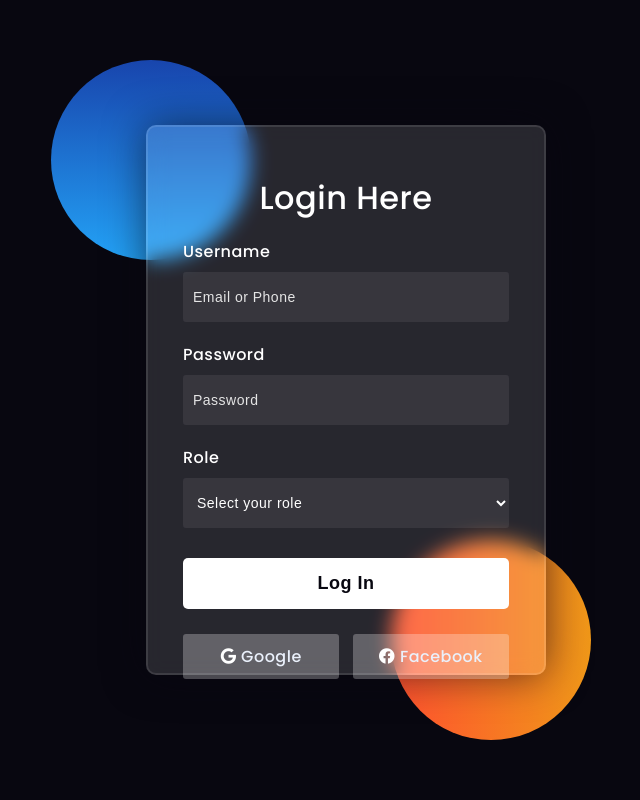
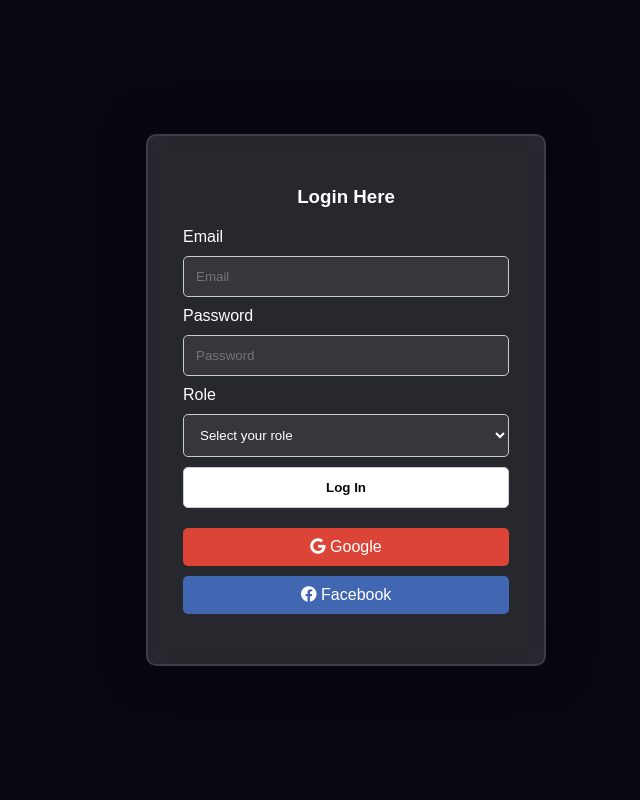
Before and after one commit to MustafaNazir11/ASEP-2, a Flask app: page /login in a window 1280 px wide. Shown: the whole page, without its empty margins (294-934 px from the left). Run offline with Flask 3, Linux system fonts and the light colour scheme; some libraries are stand-ins or nearby versions.

Commit message:
Firebase authentication,name changes

```diff
--- a/app.py
+++ b/app.py
@@ -36,7 +36,7 @@ def login():
 
 @app.route("/admin")
 def admin():
-    return render_template("Admin.html")
+    return render_template("admin-dashboard.html")
 
 @app.route("/dashboard")
 def dashboard():
--- a/static/js/login.js
+++ b/static/js/login.js
@@ -1,18 +1,93 @@
-document.getElementById('login-form').addEventListener('submit', function (e) {
-  e.preventDefault();
+document.addEventListener('DOMContentLoaded', () => {
+    const loginForm = document.getElementById('login-form');
+    const loginError = document.getElementById('login-error');
+    const googleLoginBtn = document.getElementById('google-login');
+    const facebookLoginBtn = document.getElementById('facebook-login');
 
-  const username = document.getElementById('username').value.trim();
-  const password = document.getElementById('password').value.trim();
-  const role = document.getElementById('role').value;
+    // Email/password login
+    loginForm.addEventListener('submit', async (e) => {
+        e.preventDefault();
 
-  const adminCreds = { username: 'admin', password: 'admin123' };
-  const studentCreds = { username: 'student', password: 'student123' };
+        const email = loginForm['email'].value;
+        const password = loginForm['password'].value;
+        const role = loginForm['role'].value;
 
-  if (role === 'admin' && username === adminCreds.username && password === adminCreds.password) {
-    window.location.href = '/admin';
-  } else if (role === 'student' && username === studentCreds.username && password === studentCreds.password) {
-    window.location.href = '/exam';
-  } else {
-    document.getElementById('login-error').innerText = 'Invalid credentials or role selected.';
-  }
+        // Basic validation
+        if (!role) {
+            showError('Please select your role');
+            return;
+        }
+
+        try {
+            // Firebase authentication
+            const userCredential = await auth.signInWithEmailAndPassword(email, password);
+            const user = userCredential.user;
+
+            console.log('User logged in:', user);
+
+            // Redirect based on role
+            if (role === 'admin') {
+                window.location.href = '/admin-dashboard.html';  // Redirect to admin dashboard
+            } else {
+                window.location.href = '/dashboard.html';  // Redirect to student dashboard
+            }
+        } catch (error) {
+            console.error('Login error:', error);
+            showError(getUserFriendlyError(error.code));
+        }
+    });
+
+    // Google login
+    googleLoginBtn.addEventListener('click', async () => {
+        try {
+            const provider = new firebase.auth.GoogleAuthProvider();
+            const result = await auth.signInWithPopup(provider);
+            console.log('Google login success:', result.user);
+
+            // For social logins, you might want to check the role in your database
+            // For now, redirecting to student dashboard
+            window.location.href = '/dashboard.html';
+        } catch (error) {
+            console.error('Google login error:', error);
+            showError(getUserFriendlyError(error.code));
+        }
+    });
+
+    // Facebook login
+    facebookLoginBtn.addEventListener('click', async () => {
+        try {
+            const provider = new firebase.auth.FacebookAuthProvider();
+            const result = await auth.signInWithPopup(provider);
+            console.log('Facebook login success:', result.user);
+
+            // For social logins, you might want to check the role in your database
+            // For now, redirecting to student dashboard
+            window.location.href = '/dashboard.html';
+        } catch (error) {
+            console.error('Facebook login error:', error);
+            showError(getUserFriendlyError(error.code));
+        }
+    });
+
+    function showError(message) {
+        loginError.textContent = message;
+        loginError.style.display = 'block';
+
+        setTimeout(() => {
+            loginError.style.display = 'none';
+        }, 5000);
+    }
+
+    function getUserFriendlyError(errorCode) {
+        switch (errorCode) {
+            case 'auth/invalid-email': return 'Invalid email address.';
+            case 'auth/user-disabled': return 'This account has been disabled.';
+            case 'auth/user-not-found': return 'No account found with this email.';
+            case 'auth/wrong-password': return 'Incorrect password.';
+            case 'auth/too-many-requests': return 'Too many attempts. Try again later.';
+            case 'auth/account-exists-with-different-credential': return 'Account exists with different sign-in method.';
+            case 'auth/popup-closed-by-user': return 'Sign-in popup was closed.';
+            default: return 'Login failed. Please try again.';
+        }
+    }
 });
--- a/templates/login.html
+++ b/templates/login.html
@@ -4,14 +4,66 @@
   <meta charset="UTF-8" />
   <meta name="viewport" content="width=device-width, initial-scale=1.0" />
   <title>Login - AI Proctoring System</title>
+  <style>
+    /* Basic styling - you can keep your original CSS file too */
+    * {
+      margin: 0;
+      padding: 0;
+      box-sizing: border-box;
+      font-family: 'Poppins', sans-serif;
+    }
 
-  <!-- Google Fonts & FontAwesome -->
-  <link rel="preconnect" href="https://fonts.gstatic.com">
-  <link href="https://fonts.googleapis.com/css2?family=Poppins:wght@300;500;600&display=swap" rel="stylesheet">
+    body {
+      background-color: #080710;
+      display: flex;
+      justify-content: center;
+      align-items: center;
+      min-height: 100vh;
+    }
+
+    .background {
+      position: absolute;
+      width: 100%;
+      height: 100%;
+      z-index: -1;
+    }
+
+    form {
+      background: rgba(255, 255, 255, 0.13);
+      backdrop-filter: blur(10px);
+      border: 2px solid rgba(255, 255, 255, 0.1);
+      box-shadow: 0 0 40px rgba(8, 7, 16, 0.6);
+      padding: 50px 35px;
+      border-radius: 10px;
+      width: 400px;
+    }
+
+    input, select, button {
+      display: block;
+      width: 100%;
+      padding: 12px;
+      margin: 10px 0;
+      border-radius: 5px;
+      border: 1px solid #ccc;
+      background: rgba(255, 255, 255, 0.07);
+      color: white;
+    }
+
+    button {
+      background: #ffffff;
+      color: #080710;
+      font-weight: 600;
+      cursor: pointer;
+    }
+
+    .error {
+      color: #ff6b6b;
+      margin: 10px 0;
+      display: none;
+    }
+  </style>
+  <!-- Font Awesome -->
   <link rel="stylesheet" href="https://cdnjs.cloudflare.com/ajax/libs/font-awesome/5.15.4/css/all.min.css">
-
-  <!-- Glassmorphism CSS -->
-  <link rel="stylesheet" href="{{ url_for('static', filename='css/login.css') }}">
 </head>
 <body>
   <div class="background">
@@ -19,15 +71,15 @@
     <div class="shape"></div>
   </div>
   <form id="login-form">
-    <h3>Login Here</h3>
+    <h3 style="color: white; text-align: center; margin-bottom: 20px;">Login Here</h3>
 
-    <label for="username">Username</label>
-    <input type="text" placeholder="Email or Phone" id="username" name="username" required>
+    <label for="email" style="color: white;">Email</label>
+    <input type="email" placeholder="Email" id="email" name="email" required>
 
-    <label for="password">Password</label>
+    <label for="password" style="color: white;">Password</label>
     <input type="password" placeholder="Password" id="password" name="password" required>
 
-    <label for="role">Role</label>
+    <label for="role" style="color: white;">Role</label>
     <select id="role" name="role" required>
       <option value="">Select your role</option>
       <option value="student">Student</option>
@@ -36,12 +88,129 @@
 
     <button type="submit">Log In</button>
     <p id="login-error" class="error"></p>
-    <div class="social">
-      <div class="go"><i class="fab fa-google"></i>  Google</div>
-      <div class="fb"><i class="fab fa-facebook"></i>  Facebook</div>
+    <div class="social" style="margin-top: 20px;">
+      <div class="go" id="google-login" style="background: #DB4437; color: white; padding: 10px; border-radius: 5px; text-align: center; cursor: pointer; margin-bottom: 10px;">
+        <i class="fab fa-google"></i> Google
+      </div>
+      <div class="fb" id="facebook-login" style="background: #4267B2; color: white; padding: 10px; border-radius: 5px; text-align: center; cursor: pointer;">
+        <i class="fab fa-facebook"></i> Facebook
+      </div>
     </div>
   </form>
 
-  <script src="{{ url_for('static', filename='js/login.js') }}" defer></script>
+  <!-- Firebase SDK -->
+  <script src="https://www.gstatic.com/firebasejs/9.0.0/firebase-app-compat.js"></script>
+  <script src="https://www.gstatic.com/firebasejs/9.0.0/firebase-auth-compat.js"></script>
+
+  <script>
+    // ============================================
+    // REPLACE THIS WITH YOUR ACTUAL FIREBASE CONFIG
+    // Get it from: Firebase Console > Project Settings > Your apps > Web app
+    // ============================================
+  // For Firebase JS SDK v7.20.0 and later, measurementId is optional
+const firebaseConfig = {
+  apiKey: "AIzaSyAvcCjY7FV4sVW4U17cbqw0lCKskGbPJ-8",
+  authDomain: "asep-2-48e1b.firebaseapp.com",
+  projectId: "asep-2-48e1b",
+  storageBucket: "asep-2-48e1b.firebasestorage.app",
+  messagingSenderId: "996647336840",
+  appId: "1:996647336840:web:ff1a0b2d9b3759827b183d",
+  measurementId: "G-1FL2RK3NJB"
+};
+    // Initialize Firebase
+    firebase.initializeApp(firebaseConfig);
+    const auth = firebase.auth();
+
+    // ============================================
+    // Login Functionality
+    // ============================================
+    document.addEventListener('DOMContentLoaded', () => {
+      const loginForm = document.getElementById('login-form');
+      const loginError = document.getElementById('login-error');
+      const googleLoginBtn = document.getElementById('google-login');
+      const facebookLoginBtn = document.getElementById('facebook-login');
+
+      // Email/password login
+      loginForm.addEventListener('submit', async (e) => {
+        e.preventDefault();
+
+        const email = loginForm['email'].value;
+        const password = loginForm['password'].value;
+        const role = loginForm['role'].value;
+
+        // Basic validation
+        if (!role) {
+          showError('Please select your role');
+          return;
+        }
+
+        try {
+          // Firebase authentication
+          const userCredential = await auth.signInWithEmailAndPassword(email, password);
+          const user = userCredential.user;
+
+          console.log('User logged in:', user);
+
+          // Redirect based on role (you would verify this in your backend)
+          if (role === 'admin') {
+            window.location.href = '/admin-dashboard';
+          } else {
+            window.location.href = '/dashboard';
+          }
+        } catch (error) {
+          console.error('Login error:', error);
+          showError(getUserFriendlyError(error.code));
+        }
+      });
+
+      // Google login
+      googleLoginBtn.addEventListener('click', async () => {
+        try {
+          const provider = new firebase.auth.GoogleAuthProvider();
+          const result = await auth.signInWithPopup(provider);
+          console.log('Google login success:', result.user);
+          window.location.href = '/dashboard';
+        } catch (error) {
+          console.error('Google login error:', error);
+          showError(getUserFriendlyError(error.code));
+        }
+      });
+
+      // Facebook login
+      facebookLoginBtn.addEventListener('click', async () => {
+        try {
+          const provider = new firebase.auth.FacebookAuthProvider();
+          const result = await auth.signInWithPopup(provider);
+          console.log('Facebook login success:', result.user);
+          window.location.href = '/dashboard';
+        } catch (error) {
+          console.error('Facebook login error:', error);
+          showError(getUserFriendlyError(error.code));
+        }
+      });
+
+      function showError(message) {
+        loginError.textContent = message;
+        loginError.style.display = 'block';
+
+        setTimeout(() => {
+          loginError.style.display = 'none';
+        }, 5000);
+      }
+
+      function getUserFriendlyError(errorCode) {
+        switch (errorCode) {
+          case 'auth/invalid-email': return 'Invalid email address.';
+          case 'auth/user-disabled': return 'This account has been disabled.';
+          case 'auth/user-not-found': return 'No account found with this email.';
+          case 'auth/wrong-password': return 'Incorrect password.';
+          case 'auth/too-many-requests': return 'Too many attempts. Try again later.';
+          case 'auth/account-exists-with-different-credential': return 'Account exists with different sign-in method.';
+          case 'auth/popup-closed-by-user': return 'Sign-in popup was closed.';
+          default: return 'Login failed. Please try again.';
+        }
+      }
+    });
+  </script>
 </body>
 </html>
```
Also changed, not shown: templates/admin-dashboard.html (renamed from templates/Admin.html).
